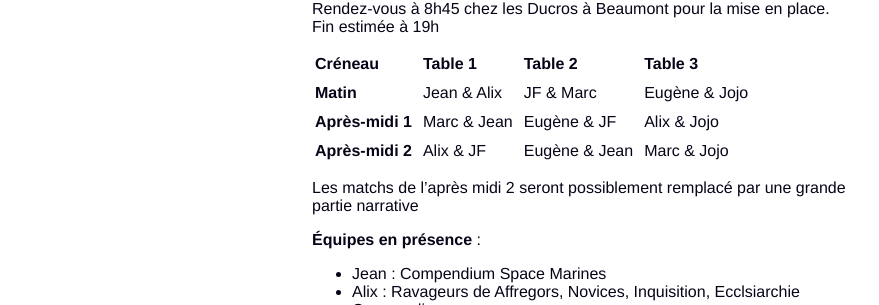
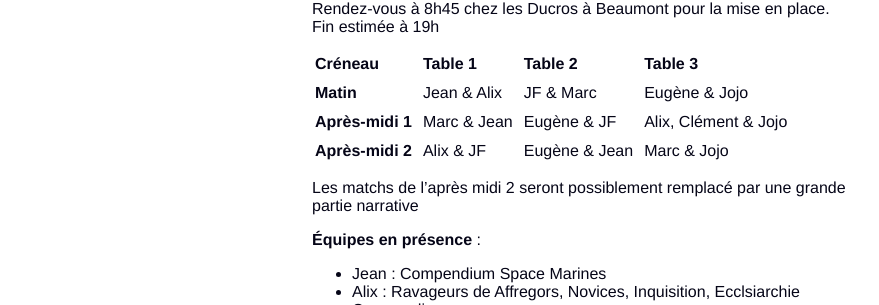
Before and after one commit to Karalix/Karalix.github.io, a Jekyll site: the page built from _notes/killteam.md, in a window 1280 px wide. Shown: the part 684-989 px from the top of the page, without its empty margins (72-951 px from the left). Built offline with Jekyll 4.4.1, drawn with Linux system fonts in a browser that asks for light colours; some web fonts are replaced; comment, search, counter and statistics services are not loaded.

Commit message:
Update killteam.md

```diff
--- a/_notes/killteam.md
+++ b/_notes/killteam.md
@@ -21,7 +21,7 @@ Rendez-vous à 8h45 chez les Ducros à Beaumont pour la mise en place. Fin estim
 | Créneau            | Table 1        | Table 2          | Table 3         |
 |--------------------|----------------|------------------|-----------------|
 |   **Matin**        |   Jean & Alix  |   JF & Marc      |   Eugène & Jojo |
-|   **Après-midi 1** |   Marc & Jean  |   Eugène & JF    |   Alix & Jojo   |
+|   **Après-midi 1** |   Marc & Jean  |   Eugène & JF    |   Alix, Clément & Jojo   |
 |   **Après-midi 2** |   Alix & JF    |   Eugène & Jean  |   Marc & Jojo   |
 
 Les matchs de l'après midi 2 seront possiblement remplacé par une grande partie narrative
```
